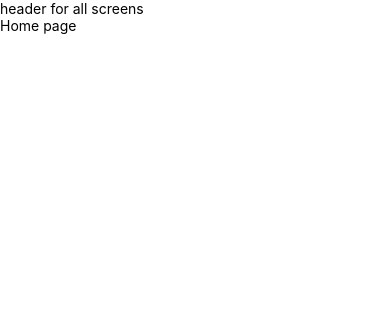
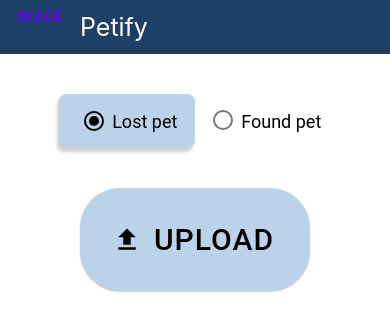
Before and after one commit to Ananthnbhat/petifer, a React Native app in the folder petiferFrontend/: screen / in a window 390 px wide. Shown: the top 330 px of the page. Built offline with nearby package versions, Linux system fonts and the light colour scheme.

Commit message:
create buttons & header on Home page

```diff
--- a/petiferFrontend/package.json
+++ b/petiferFrontend/package.json
@@ -13,7 +13,8 @@
     "react": "18.0.0",
     "react-native": "0.69.1",
     "react-native-modal": "^13.0.1",
-    "react-native-paper": "^4.12.3"
+    "react-native-paper": "^4.12.3",
+    "react-native-vector-icons": "^9.2.0"
   },
   "devDependencies": {
     "@babel/core": "^7.12.9",
--- a/petiferFrontend/src/components/Header.js
+++ b/petiferFrontend/src/components/Header.js
@@ -1,12 +1,32 @@
 import React from 'react';
-import { View, Text } from 'react-native';
+import { View, Text, StyleSheet } from 'react-native';
+import { Button } from 'react-native-paper';
 
 const Header = () => {
   return (
-    <View>
-      <Text>header for all screens</Text>
+    <View style={styles.headerView}>
+      <Button
+      // icon={require('../assets/icons/petify.jpg')}
+      >
+        Image
+      </Button>
+      <Text style={styles.headerText}>Petify</Text>
     </View>
   );
 };
 
+const styles = StyleSheet.create({
+  headerView: {
+    height: '20%',
+    backgroundColor: '#1e4066',
+    flexDirection: 'row',
+    alignContent: 'center',
+  },
+  headerText: {
+    color: 'white',
+    fontSize: 25,
+    alignSelf: 'center',
+  }
+})
+
 export default Header;
--- a/petiferFrontend/src/screens/Home.js
+++ b/petiferFrontend/src/screens/Home.js
@@ -1,6 +1,9 @@
 import React, { useEffect } from 'react';
 import { fetchAllPets } from '../api';
-import { Text } from 'react-native';
+import { View, StyleSheet, TouchableOpacity } from 'react-native';
+import { RadioButton, Text, Button } from 'react-native-paper';
+
+const BUTTON_COLOR = '#bcd2e9';
 
 const Home = () => {
   useEffect(() => {
@@ -8,9 +11,114 @@ const Home = () => {
     const allPets = fetchAllPets();
     console.log(allPets);
   }, []);
+
+  const [checked, setChecked] = React.useState('lost');
+
   return (
-    <Text>Home page</Text>
+    <>
+      <View style={styles.selectOption}>
+        <TouchableOpacity
+          onPress={() => setChecked('lost')}
+          style={[styles.radioWrapper, checked === 'lost' ? styles.bgColor : null]}>
+          <View>
+            <RadioButton
+              value='lost'
+              status={checked === 'lost' ? 'checked' : 'unchecked'}
+              onPress={() => setChecked('lost')}
+              color='black'
+            />
+          </View>
+          <View style={styles.labelWrapper}>
+            <Text style={styles.label}>Lost pet</Text>
+          </View>
+        </TouchableOpacity>
+        <TouchableOpacity
+          onPress={() => setChecked('found')}
+          style={[styles.radioWrapper, checked === 'found' ? styles.bgColor : null]}>
+          <View>
+            <RadioButton
+              value='found'
+              status={checked === 'found' ? 'checked' : 'unchecked'}
+              onPress={() => setChecked('found')}
+              color='black'
+            />
+          </View>
+          <View style={styles.labelWrapper}>
+            <Text style={styles.label}>Found pet</Text>
+          </View>
+        </TouchableOpacity>
+      </View>
+      <View>
+        {checked === 'lost' ?
+          <Button
+            icon="upload"
+            mode="contained"
+            onPress={() => console.log('Pressed')}
+            color={BUTTON_COLOR}
+            style={styles.uploadBtn}
+            labelStyle={{ fontSize: 30 }}
+          >
+            Upload
+          </Button>
+          :
+          <Button
+            icon="camera"
+            mode="contained"
+            onPress={() => console.log('Pressed')}
+            color={BUTTON_COLOR}
+            style={styles.uploadBtn}
+            labelStyle={{ fontSize: 30 }}
+          >
+            Take a photo
+          </Button>
+        }
+
+      </View>
+    </>
   );
 };
 
+const styles = StyleSheet.create({
+  selectOption: {
+    display: 'flex',
+    flexDirection: 'row',
+    justifyContent: 'center',
+    marginVertical: 40,
+  },
+  radioWrapper: {
+    display: 'flex',
+    flexDirection: 'row',
+    alignContent: 'center',
+    justifyContent: 'center',
+    width: '35%',
+    paddingVertical: 8,
+    borderRadius: 7,
+
+  },
+  labelWrapper: {
+    alignSelf: 'center',
+  },
+  label: {
+    fontSize: 18
+  },
+  bgColor: {
+    backgroundColor: BUTTON_COLOR,
+    borderColor: BUTTON_COLOR,
+    borderWidth: 1,
+    // for android
+    elevation: 5,
+    // for ios
+    shadowColor: '#171717',
+    shadowOffset: { width: -2, height: 4 },
+    shadowOpacity: 0.2,
+    shadowRadius: 3,
+  },
+  uploadBtn: {
+    alignSelf: 'center',
+    paddingHorizontal: 20,
+    paddingVertical: 25,
+    borderRadius: 40,
+  },
+})
+
 export default Home;
```
Also changed, not shown: 2 other files (tests, documents, lock files or other folders).
